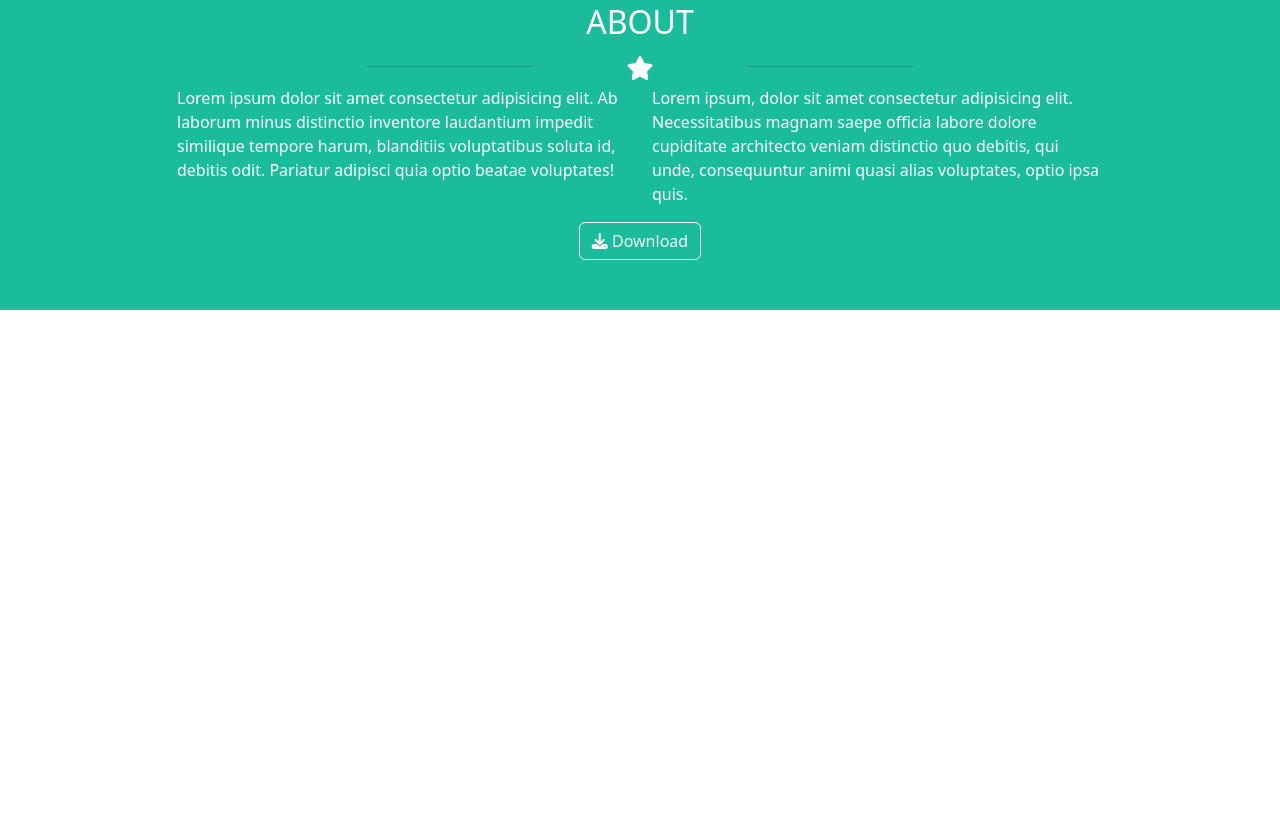
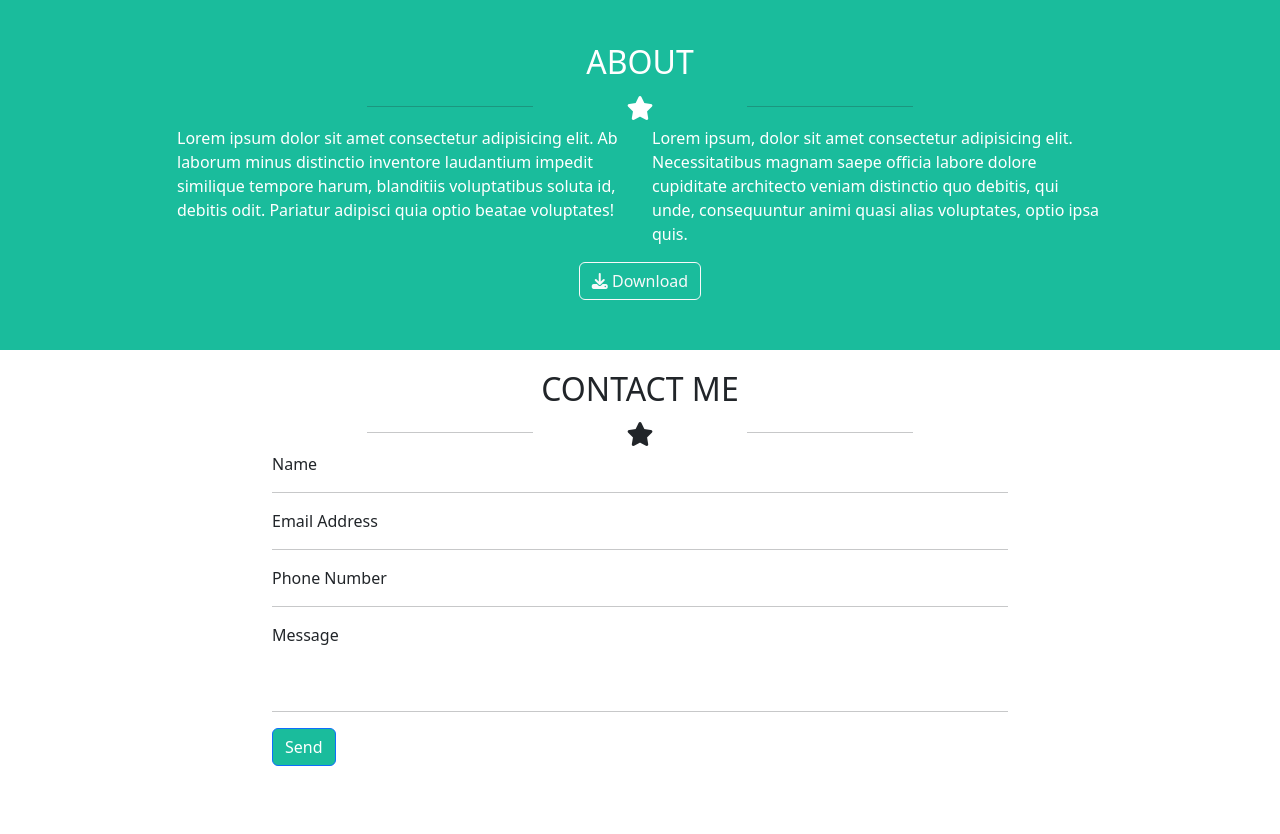
Before and after one commit to MarcoRinaldi98/html-css-bootstrap-freelancer, a plain HTML site: page index.html in a window 1280 px wide. Shown: the part 1277-2111 px from the top of the page. Before the commit the page ends 1587 px from the top, so only its background shows below. Drawn offline with nearby package versions, Linux system fonts and the light colour scheme.

Commit message:
section contact

```diff
--- a/css/style.css
+++ b/css/style.css
@@ -26,6 +26,9 @@ html{
 .ms_bg_primary {
     background-color: var(--header-bgcolor);
 }
+.ms_bg_secondary {
+    background-color: var(--secondary-color);
+}
 .ms_c_white {
     color: var(--white-color);
 }
@@ -35,7 +38,15 @@ html{
     padding: 80px 0 20px 0;
 }
 
+#portfolio {
+    padding: 20px 0;
+}
+
 #about {
     background-color: var(--secondary-color);
     padding: 50px 0;
 }
+
+#contact {
+    padding: 20px 0;
+}
--- a/index.html
+++ b/index.html
@@ -142,10 +142,10 @@
                     </div>
                 </div>
                 <div class="row">
-                    <div class="col-5 offset-1 text-start ms_c_white">
+                    <div class="col-10 offset-1 col-md-5 text-start ms_c_white">
                         <p>Lorem ipsum dolor sit amet consectetur adipisicing elit. Ab laborum minus distinctio inventore laudantium impedit similique tempore harum, blanditiis voluptatibus soluta id, debitis odit. Pariatur adipisci quia optio beatae voluptates!</p>
                     </div>
-                    <div class="col-5 text-start  ms_c_white">
+                    <div class="col-10 offset-1 col-md-5 offset-md-0 text-start  ms_c_white">
                         <p>Lorem ipsum, dolor sit amet consectetur adipisicing elit. Necessitatibus magnam saepe officia labore dolore cupiditate architecto veniam distinctio quo debitis, qui unde, consequuntur animi quasi alias voluptates, optio ipsa quis.</p>
                     </div>
                 </div>
@@ -156,7 +156,58 @@
                             Download
                         </button>
                     </div>
+                </div>
+            </div>
+        </section>
 
+        <section id="contact">
+            <div class="container text-center">
+                <div class="row">
+                    <div class="col-6 offset-3">
+                        <h3 class="fs-2">CONTACT ME</h3>
+                    </div>
+                </div>
+                <div class="row">
+                    <div class="col-2 offset-3 text">
+                        <hr class="">
+                    </div>
+                    <div class="col-2 fs-4">
+                        <i class="fa-solid fa-star"></i>
+                    </div>
+                    <div class="col-2">
+                        <hr class="">
+                    </div>
+                </div>
+                <div class="row">
+                    <div class="col-8 offset-2 text-start">
+                        Name
+                    </div>
+                    <div class="col-8 offset-2">
+                        <hr>
+                    </div>
+                    <div class="col-8 offset-2 text-start">
+                        Email Address
+                    </div>
+                    <div class="col-8 offset-2">
+                        <hr>
+                    </div>
+                    <div class="col-8 offset-2 text-start">
+                        Phone Number
+                    </div>
+                    <div class="col-8 offset-2">
+                        <hr>
+                    </div>
+                    <div class="col-8 offset-2 text-start mb-5">
+                        Message
+                    </div>
+                    <div class="col-8 offset-2">
+                        <hr>
+                    </div>
+                    <div class="col-8 offset-2 text-start mb-5">
+                        <a class="btn btn-primary ms_bg_secondary" href="#" role="button">
+                            Send
+                        </a>
+                    </div>
                 </div>
             </div>
         </section>
```
